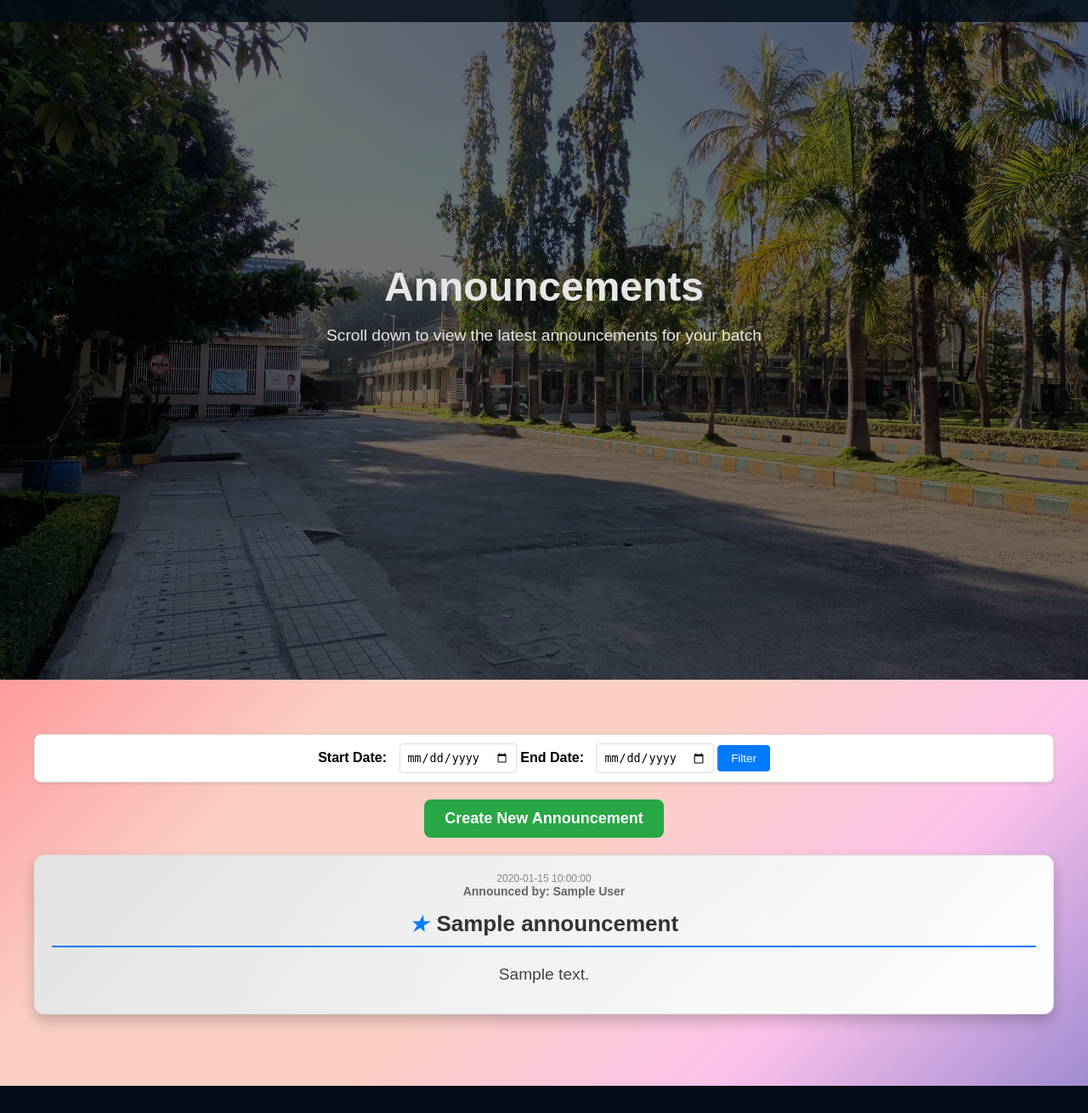
After one commit to varsha-0-3/Student-Counselling-Management-System, a Flask app: page /announcements in a window 1280 px wide. The commit adds this page. Shown: the whole page at 85% size. Run offline with Flask 3, Linux system fonts and the light colour scheme; tables that the repository leaves empty or names only in its code hold one stand-in row (values such as "Sample post"); data that the repository does not hold is empty; some libraries are stand-ins or nearby versions.

Commit message:
annoucement related files

```diff
--- a/main.py
+++ b/main.py
@@ -9,23 +9,38 @@ from flask import Flask, render_template, request, redirect, url_for, send_file,
 from flask_mysqldb import MySQL
 from werkzeug.utils import secure_filename
 import io
+import MySQLdb
+from datetime import datetime
 
 app = Flask(__name__)
 app.secret_key = 'your_secret_key'  # Required for flashing messages
 
-app.config['MYSQL_HOST'] = '127.0.0.1'
-app.config['MYSQL_USER'] = 'root'
-app.config['MYSQL_PASSWORD'] = 'Query@1811'
-app.config['MYSQL_DB'] = 'counsellor_database'
-app.config['MYSQL_PORT'] = 3306
-app.config['MYSQL_CURSORCLASS'] = 'DictCursor'
+app.secret_key = 'your_secret_key'
+app.config['MYSQL_HOST'] = 'mysql-scms-6-rvce.d.aivencloud.com'
+app.config['MYSQL_PORT'] = 10363
+app.config['MYSQL_USER'] = 'avnadmin'
+app.config['MYSQL_PASSWORD'] = 'AVNS_E5Yqhjdd1PI5lmsl31P'
+app.config['MYSQL_DB'] = 'scms'
+
+# app.config['MYSQL_HOST'] = '127.0.0.1'
+# app.config['MYSQL_USER'] = 'root'
+# app.config['MYSQL_PASSWORD'] = 'Query@1811'
+# app.config['MYSQL_DB'] = 'counsellor_database'
+# app.config['MYSQL_PORT'] = 3306
+# app.config['MYSQL_CURSORCLASS'] = 'DictCursor'
 
 mysql = MySQL(app)
 
 @app.route("/")
 @app.route("/home")
 def home():
-    return render_template('home.html')
+    cursor = mysql.connection.cursor(MySQLdb.cursors.DictCursor)
+    cursor.execute("SELECT * FROM announcements ORDER BY date DESC LIMIT 3")
+    latest_announcements = cursor.fetchall()
+    cursor.close()
+    print(latest_announcements)
+    return render_template('home.html', announcements=latest_announcements)
+
 
 ALLOWED_EXTENSIONS = {'pdf', 'doc', 'docx', 'png', 'jpg', 'jpeg'}
 
@@ -78,5 +93,36 @@ def view_document(document_id):
     else:
         return 'File not found'
 
+# route for Annoucements page
+@app.route('/announcements')
+def announcements():
+    cursor = mysql.connection.cursor(MySQLdb.cursors.DictCursor)
+    cursor.execute('SELECT * FROM announcements ORDER BY date DESC')
+    announcements = cursor.fetchall()
+    cursor.close()
+    return render_template('announcements.html', announcements=announcements)
+
+
+# route for creat-Annoucements page
+@app.route('/create-announcement')
+def create_announcements():
+    return render_template('create-announcement.html')
+
+# After submitting the create annoucement form
+@app.route('/submit-announcement', methods=['POST'])
+def submit_announcement():
+    if request.method == 'POST':
+        title = request.form['title']
+        content = request.form['content']
+        author = "BK Srinivas"
+        date = datetime.now().strftime('%Y-%m-%d %H:%M:%S')
+
+        cursor = mysql.connection.cursor()
+        cursor.execute(''' INSERT INTO announcements (author, date, title, content) VALUES (%s, %s, %s, %s)''', (author, date, title, content))
+        mysql.connection.commit()
+        cursor.close()
+
+        return redirect(url_for('announcements'))
+
 if __name__ == '__main__':
     app.run(debug=True)
--- /dev/null
+++ b/static/announcements.css
@@ -0,0 +1,127 @@
+.announcement time {
+    display: block;
+    font-size: 0.9rem;
+    color: #888;
+}
+
+.announcement .announcer {
+    font-weight: bold;
+    color: #555;
+}
+
+.new-announcement-btn {
+    display: inline-block;
+    padding: 12px 24px;
+    margin-bottom: 20px;
+    background-color: #28a745;
+    color: #fff;
+    text-align: center;
+    text-decoration: none;
+    border-radius: 8px;
+    font-size: 18px;
+    font-weight: bold;
+    transition: background-color 0.3s, transform 0.2s;
+}
+.new-announcement-btn:hover {
+    background-color: #218838;
+    transform: scale(1.05);
+}
+.filter-form {
+    margin-bottom: 20px;
+    padding: 10px;
+    background-color: #fff;
+    border: 1px solid #ddd;
+    border-radius: 8px;
+    box-shadow: 0 2px 4px rgba(0, 0, 0, 0.1);
+}
+.filter-form label {
+    margin-right: 10px;
+    font-weight: bold;
+}
+.filter-form input {
+    padding: 8px;
+    border: 1px solid #ddd;
+    border-radius: 4px;
+}
+.filter-form button {
+    padding: 8px 16px;
+    background-color: #007BFF;
+    color: #fff;
+    border: none;
+    border-radius: 4px;
+    cursor: pointer;
+}
+.filter-form button:hover {
+    background-color: #0056b3;
+}
+.announcement {
+    margin-bottom: 20px;
+    padding: 20px;
+    border-radius: 12px;
+    background: linear-gradient(135deg, #e2e2e2, #ffffff);
+    box-shadow: 0 8px 16px rgba(0, 0, 0, 0.2);
+    border: 1px solid #ddd;
+    position: relative;
+    overflow: hidden;
+    opacity: 0;
+    transform: translateY(30px);
+    transition: opacity 0.6s ease-out, transform 0.6s ease-out;
+}
+
+.announcement.visible {
+    opacity: 1;
+    transform: translateY(0);
+}
+.announcement::before {
+    content: "";
+    position: absolute;
+    top: 0;
+    left: 0;
+    width: 100%;
+    height: 100%;
+    background: radial-gradient(circle, rgba(255, 255, 255, 0.3) 0%, rgba(255, 255, 255, 0) 70%);
+    opacity: 0.5;
+    z-index: 0;
+}
+.announcement .meta {
+    margin-bottom: 15px;
+    color: #666;
+    font-size: 14px;
+    z-index: 1;
+    position: relative;
+}
+.announcement .meta time {
+    display: block;
+    font-size: 12px;
+}
+.announcement .meta .author {
+    font-weight: bold;
+}
+.announcement h3 {
+    margin: 0;
+    font-size: 26px;
+    color: #333;
+    z-index: 1;
+    position: relative;
+    border-bottom: 2px solid #007BFF;
+    padding-bottom: 10px;
+    margin-bottom: 15px;
+    /* font-size: 1.5rem; */
+}
+.announcement p {
+    margin: 0.5rem 0;
+    color: #444;
+    font-size: 16px;
+    line-height: 1.8;
+    z-index: 1;
+    position: relative;
+}
+.announcement:hover {
+    background: linear-gradient(135deg, #ffffff, #f0f4f8);
+    box-shadow: 0 12px 24px rgba(0, 0, 0, 0.3);
+}
+.announcement .icon {
+    font-size: 24px;
+    color: #007BFF;
+    margin-right: 10px;
+}
--- a/static/home.css
+++ b/static/home.css
@@ -203,7 +203,7 @@ section#features .feature p {
 }
 
 section#announcements {
-    background: #f4f4f4;
+    background: linear-gradient(135deg, #ff9a9e, #fad0c4, #fad0c4, #fbc2eb, #a18cd1);
     text-align: center;
 }
 
@@ -254,3 +254,65 @@ footer {
 footer .container p {
     margin: 0;
 }
+
+.announcement {
+    margin-bottom: 20px;
+    padding: 20px;
+    border-radius: 12px;
+    background: #f9f9f9; /* Light background color */
+    box-shadow: 0 8px 16px rgba(0, 0, 0, 0.1);
+    border: 2px solid #000; /* Black border */
+    position: relative;
+    transition: transform 0.3s ease, background-color 0.3s ease;
+}
+.announcement:hover {
+    transform: scale(1.02);
+    background-color: #f0f0f0;
+}
+.announcement .meta {
+    margin-bottom: 15px;
+    color: #666;
+    font-size: 14px;
+}
+.announcement h3 {
+    margin: 0;
+    font-size: 26px;
+    color: #333;
+    border-bottom: 2px solid #007BFF; /* Line before title */
+    padding-bottom: 10px;
+}
+.announcement p {
+    color: #444;
+    font-size: 16px;
+    line-height: 1.8;
+}
+.view-more {
+    display: block;
+    margin-top: 20px;
+    text-align: right;
+}
+.view-more a {
+    text-decoration: none;
+    color: #007BFF;
+    font-weight: bold;
+}
+.view-more a:hover {
+    text-decoration: underline;
+}
+.latest-announcements-header {
+display: flex;
+align-items: center;
+justify-content: center; /* Center horizontally */
+margin-bottom: 20px;
+text-align: center; /* Center text within header */
+}
+.latest-announcements-header i {
+    font-size: 50px; /* Size of the icon */
+    color: #007BFF; /* Color of the icon */
+    margin-right: 10px;
+}
+.latest-announcements-header h2 {
+    margin: 0;
+    font-size: 28px;
+    color: #333;
+}
--- /dev/null
+++ b/templates/announcements.html
@@ -0,0 +1,70 @@
+<!DOCTYPE html>
+<html lang="en">
+<head>
+    <meta charset="UTF-8">
+    <meta name="viewport" content="width=device-width, initial-scale=1.0">
+    <title>Announcements</title>
+    <link rel="stylesheet" href="static/home.css">
+    <link rel="stylesheet" href="static/announcements.css">
+</head>
+<body>
+    <nav>
+        <!-- Navigation content -->
+    </nav>
+    <header>
+        <div class="overlay"></div>
+        <div class="header-content">
+            <h1>Announcements</h1>
+            <p>Scroll down to view the latest announcements for your batch</p>
+        </div>
+    </header>
+    <section id="announcements">
+        <div class="container">
+            <!-- Filter form -->
+            <form class="filter-form" method="get" action="{{ url_for('announcements') }}">
+                <label for="start_date">Start Date:</label>
+                <input type="date" id="start_date" name="start_date">
+                <label for="end_date">End Date:</label>
+                <input type="date" id="end_date" name="end_date">
+                <button type="submit">Filter</button>
+            </form>
+
+            <!-- New announcement button -->
+            <a href="{{ url_for('create_announcements') }}" class="new-announcement-btn">Create New Announcement</a>
+
+            <!-- Existing announcements -->
+            {% for announcement in announcements %}
+            <div class="announcement">
+                <div class="meta">
+                    <time datetime="{{ announcement.date }}">{{ announcement.date }}</time>
+                    <span class="author">Announced by: {{ announcement.author }}</span>
+                </div>
+                <h3><i class="icon">&#9733;</i>{{ announcement.title }}</h3>
+                <p>{{ announcement.content }}</p>
+            </div>
+            {% endfor %}
+        </div>
+    </section>
+    <footer>
+        <!-- Footer content -->
+    </footer>
+    <script>
+        document.addEventListener('DOMContentLoaded', function() {
+            const announcements = document.querySelectorAll('.announcement');
+
+            function handleScroll() {
+                const triggerPoint = window.innerHeight / 1.5;
+                announcements.forEach(announcement => {
+                    const rect = announcement.getBoundingClientRect();
+                    if (rect.top < triggerPoint && rect.bottom > 0) {
+                        announcement.classList.add('visible');
+                    }
+                });
+            }
+
+            window.addEventListener('scroll', handleScroll);
+            handleScroll(); // Initial check
+        });
+    </script>
+</body>
+</html>
```
Also changed, not shown: templates/create-announcement.html (added, +116 -0 lines), templates/home.html (+41 -5 lines).
